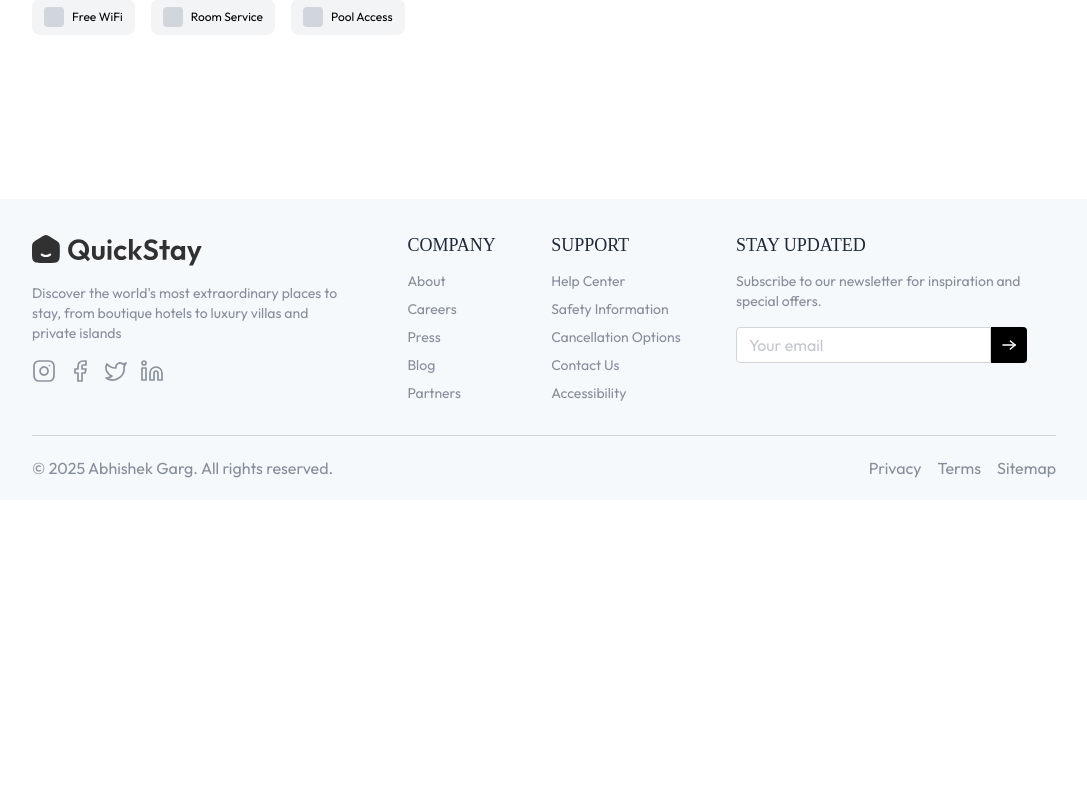
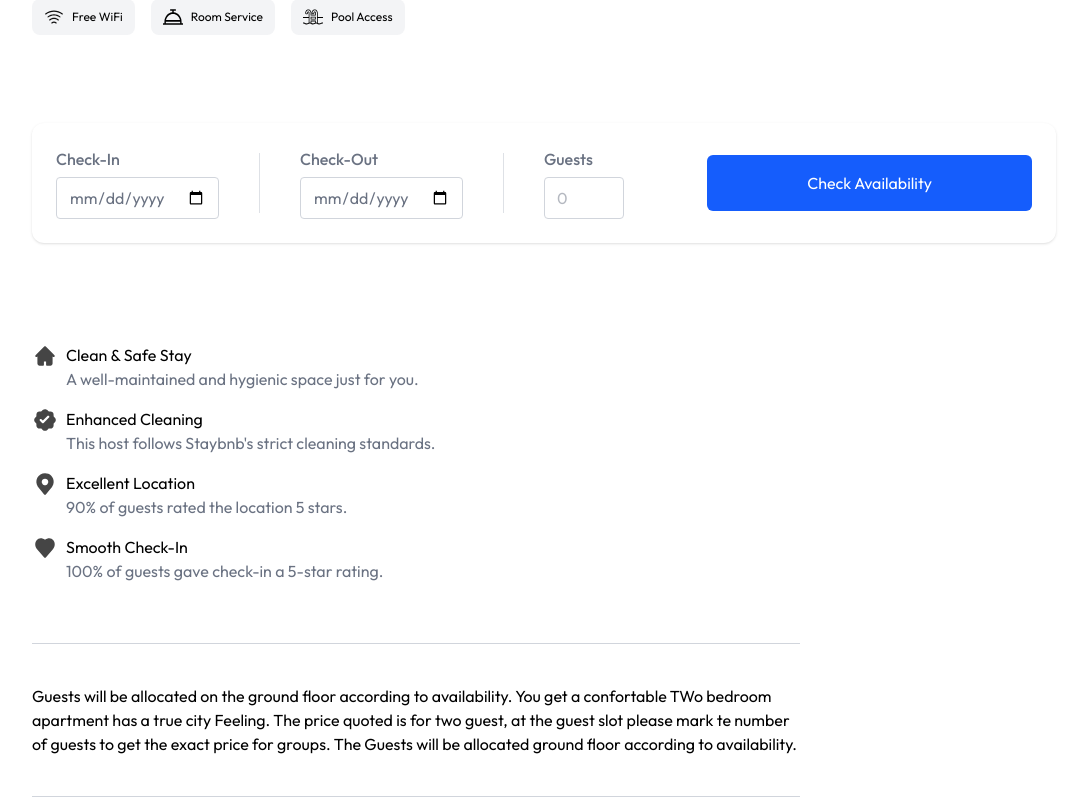
Before and after one commit to gargabhishek0987/Hotel-Booking-System, a React (Vite) app in the folder client/: page /rooms/67f763d8197ac559e4089b7a in a window 1280 px wide. Shown: the part 700-1500 px from the top of the page, without its empty margins (96-1183 px from the left). Before the commit the page ends 1200 px from the top, so only its background shows below. Built offline with nearby package versions, Linux system fonts and the light colour scheme; no server answers.

Commit message:
Work on Room Details Page worked on checkIn-Out Form

```diff
--- a/client/src/pages/AllRooms.jsx
+++ b/client/src/pages/AllRooms.jsx
@@ -2,6 +2,9 @@ import React, { useState } from 'react'
 import { assets, roomsDummyData, facilityIcons } from '../assets/assets'
 import { useNavigate } from 'react-router-dom'
 import StarRating from '../components/StarRating';
+
+
+
 
 
 
@@ -32,9 +35,12 @@ const RadioButton = ({ label, selected = false, onChange = () => { } }) => {
 const AllRooms = () => {
     const navigate = useNavigate();
     const [openFilters, setOpenFilters] = useState(false)
+
+    {/*Arrays initilization for  */}
     const roomTypes = ["Sigle Bed", "Double Bed", "Luxury Room", "Family Suite",];
     const priceRanges = ["0 to 500", "500 to 1000", "1000 to 2000", "2000 to 3000",];
     const sortOptions = ["Price: Low to High", "Price: High to Low", "Newest First"];
+
   return (
     <div className='flex flex-col-reverse lg:flex-row items-start justify-between pt-28 md:pt-28 px-4 md:px-16 lg:px-24 xl:px-32'>
           <div >
--- a/client/src/pages/RoomDetails.jsx
+++ b/client/src/pages/RoomDetails.jsx
@@ -1,6 +1,6 @@
 import React, { useState, useEffect } from 'react'
-import { useParams } from 'react-router-dom';
-import { assets, roomsDummyData } from '../assets/assets'
+import { Form, useParams } from 'react-router-dom';
+import { assets, roomsDummyData, facilityIcons, roomCommonData } from '../assets/assets'
 import StarRating from '../components/StarRating'
 
 
@@ -58,13 +58,11 @@ const RoomDetails = () => {
                     <h1 className='text-3xl md:text-4xl font-playfair'>Experience Luxury Like Never Before</h1>
 
                     <div className='flex flex-wrap items-center mt-3 mb-6 gap-4'>
-                        {Array.isArray(room.amenities) && room.amenities.map((item, index) => (
+                         {room.amenities.map((item, index) => (
                           <div key={index} className='flex items-center gap-2 px-3 py-2 rounded-lg bg-gray-100'>
-                            {assets.facilityIcons && assets.facilityIcons[item] ? (
-                              <img src={assets.facilityIcons[item]} alt={item} className='w-5 h-5' />
-                            ) : (
-                              <span className='w-5 h-5 bg-gray-300 rounded' />
-                            )}
+
+                              <img src={facilityIcons[item]} alt={item} className='w-5 h-5' />
+
                             <p className='text-xs'>{item}</p>
                           </div>
                         ))}
@@ -73,6 +71,72 @@ const RoomDetails = () => {
 
                 {/*Room Price*/}
                 <p className='text-2xl font-medium'>${room.pricePerNight}/night</p>
+
+            </div>
+            {/*CheckIn CheckOut Form*/}
+            <form className='flex flex-col md:flex-row items-start md:items-center justify-between bg-white shadow -[0px_0px_20px_rgba(0,0,0,0.15)] p-6 rounded-xl mx-auto mt-16 max-w-6xl'>
+                <div className='flex flex-col flex-wrap md:flex-row items-start md:items-center gap-4 md:gap-10 text-gray-500'>
+                    <div className='flex flex-col'>
+
+                        <label htmlFor='checkInDate' className='font-medium'>Check-In </label>
+                       <input type="date" id='checkInDate' placeholder='Check-In' className='w-full rounded border border-gray-300 px-3 py-2 mt-1.5 outline-none' required />
+
+                    </div>
+                                        <div className='w-px h-15 bg-gray-300/70 max-md:hidden'></div>
+
+
+                    <div className='flex flex-col'>
+
+                        <label htmlFor='checkOutDate' className='font-medium'>Check-Out </label>
+                       <input type="date" id='checkOutDate' placeholder='Check-Out' className='w-full rounded border border-gray-300 px-3 py-2 mt-1.5 outline-none' required />
+
+                    </div>
+
+                    <div className='w-px h-15 bg-gray-300/70 max-md:hidden'></div>
+
+                     <div className='flex flex-col'>
+
+                        <label htmlFor='guests' className='font-medium'>Guests </label>
+                       <input type="number" id='guests' placeholder='0' className='max-w-20 rounded border border-gray-300 px-3 py-2 mt-1.5 outline-none' required />
+
+                    </div>
+
+                </div>
+
+                <button
+    type='submit'
+    className='bg-blue-600 hover:bg-blue-700 active:scale-95 transition-all text-white rounded-md max-md:w-full max:md:mt-6 md:px-25 py-3 md:px-25 py-3 md:py-4 text-base cursor-pointer'
+>
+
+                Check Availability</button>
+
+            </form>
+            {/*Common Specifications*/}
+            <div className='mt-25 space-y-4'>
+                {roomCommonData.map((spec, index) => (
+                    <div key={index} className='flex items-start gap-2'>
+                        <img src={spec.icon} alt={`${spec.title}-icon`} className='w-6.5' />
+                        <div>
+                        <p className='text-base'>{spec.title}</p>
+                        <p className='text-gray-500'>{spec.description}</p>
+                        </div>
+                    </div>
+
+                   ))}
+            </div>
+            <div className='max-w-3xl border-y border-gray-300 my-15 py-10 test-gray-500'>
+                <p >
+                    Guests will be allocated on the ground floor according to availability. You get a confortable TWo bedroom apartment has a true city Feeling. The price quoted is for two guest, at the guest slot please mark te number of guests to get the exact price for groups. The Guests will be allocated ground floor according to availability.
+                 </p>
+
+            </div>
+
+            {/*Hosted by*/}
+
+            <div className='flex flex-col items-startr gap-4'>
+                <div>
+                    <img src={room.hotel.owner.image} alt="Host" className='h-14 w-14 md:h-18 md:w-18 rounded-full' />
+                </div>
             </div>
 
      </div>
```
